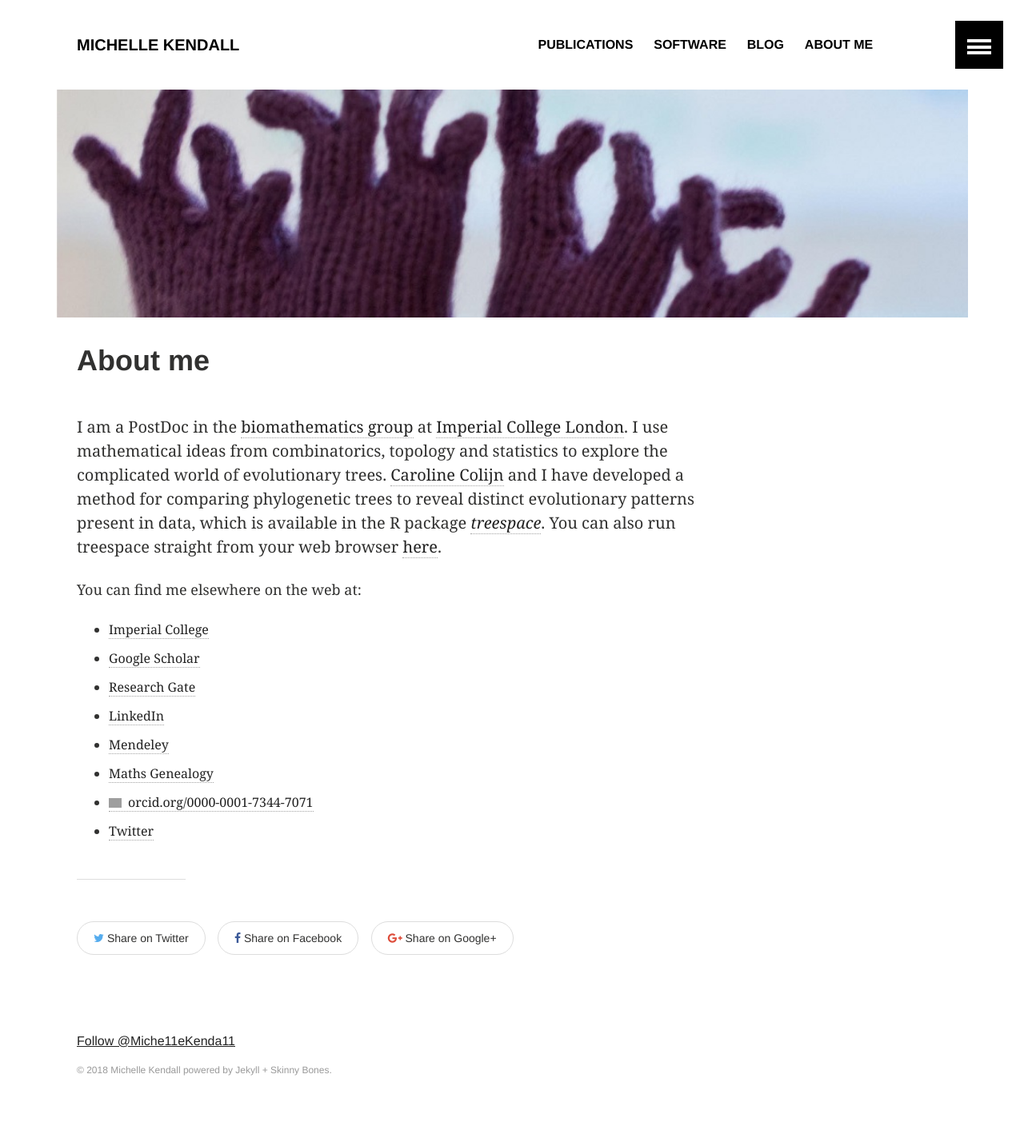
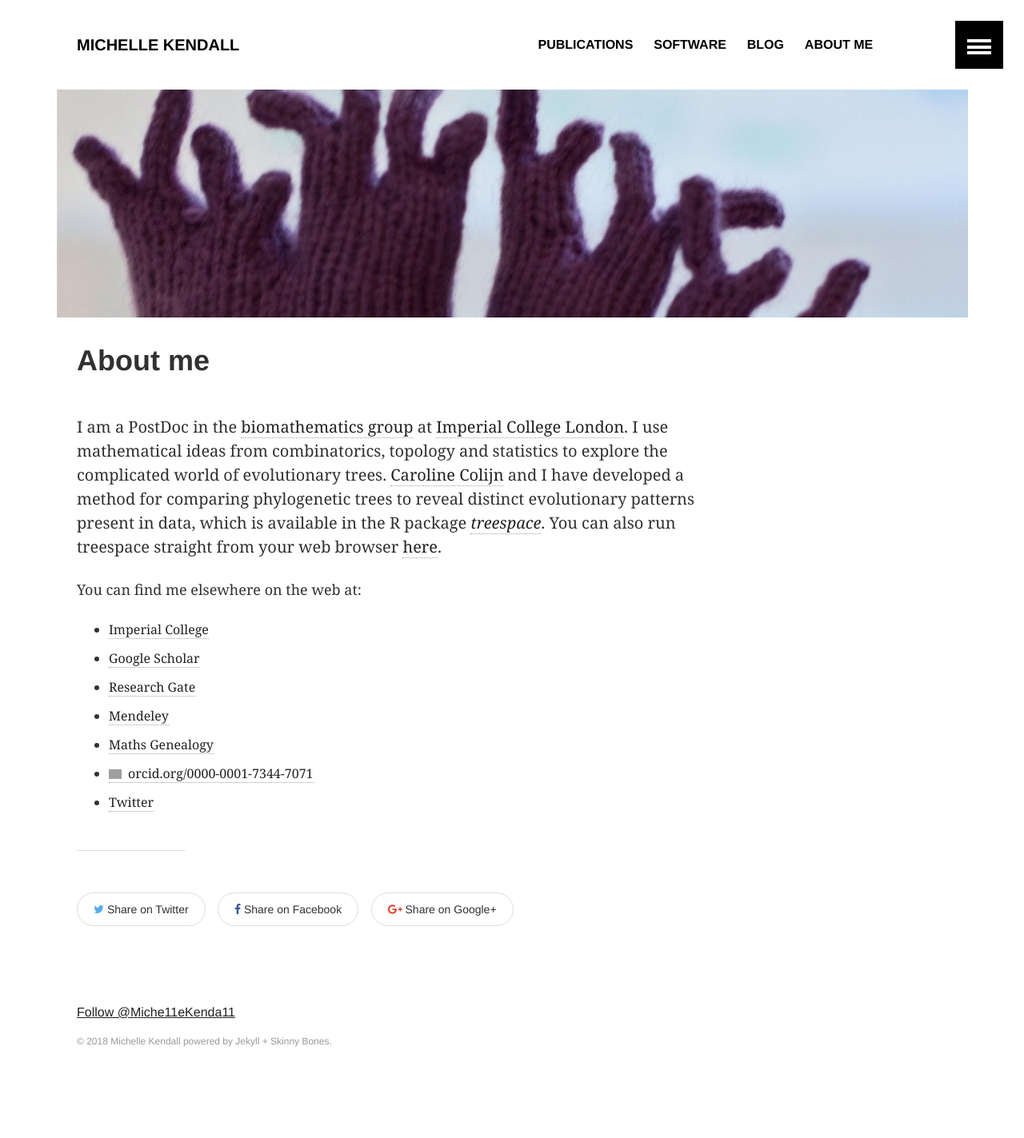
Before and after one commit to MichelleKendall/MichelleKendall.github.io, a Jekyll site: the page built from about.md, in a window 1280 px wide. Shown: the whole page at 80% size. Built offline with Jekyll 4.4.1, drawn with Linux system fonts in a browser that asks for light colours; comment, search, counter and statistics services are not loaded; after the commit the page ends 1387 px from its top, so only the background shows below that; grey boxes are pictures that could not be loaded.

Commit message:
Removing linkedin

```diff
--- a/about.md
+++ b/about.md
@@ -15,7 +15,6 @@ You can find me elsewhere on the web at:
 * <a href="http://www.imperial.ac.uk/people/m.kendall" target="_blank">Imperial College</a>
 * <a href="https://scholar.google.co.uk/citations?user=CAzbfakAAAAJ&hl=en" target="_blank">Google Scholar</a>
 * <a href="https://www.researchgate.net/profile/Michelle_Kendall" target="_blank">Research Gate</a>
-* <a href="https://www.linkedin.com/in/michelle-kendall-55819194" target="_blank">LinkedIn</a>
 * <a href="https://www.mendeley.com/profiles/michelle-kendall1/" target="_blank">Mendeley</a>
 * <a href="http://genealogy.math.ndsu.nodak.edu/id.php?id=181879" target="_blank">Maths Genealogy</a>
 * <a href="https://orcid.org/0000-0001-7344-7071" target="orcid.widget" rel="noopener noreferrer" style="vertical-align:top;"><img src="https://orcid.org/sites/default/files/images/orcid_16x16.png" style="width:1em;margin-right:.5em;" alt="ORCID iD icon">orcid.org/0000-0001-7344-7071</a>
```
